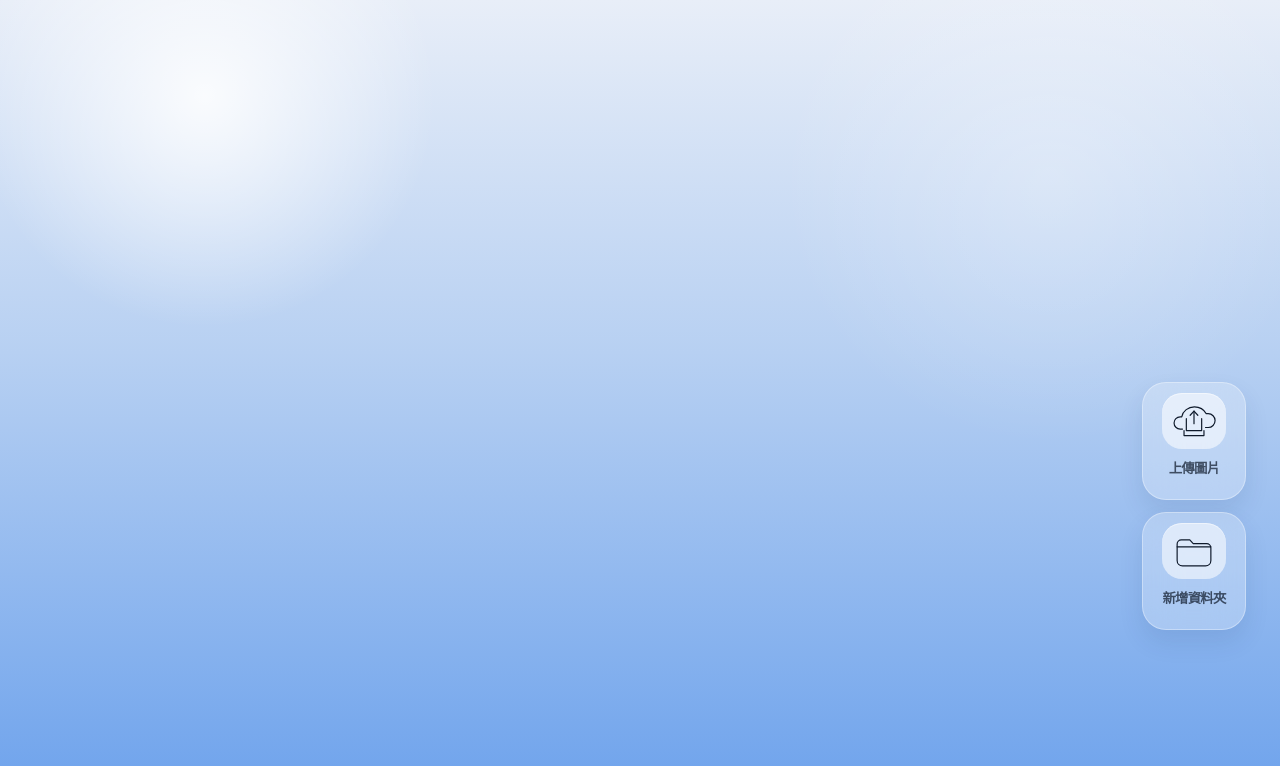
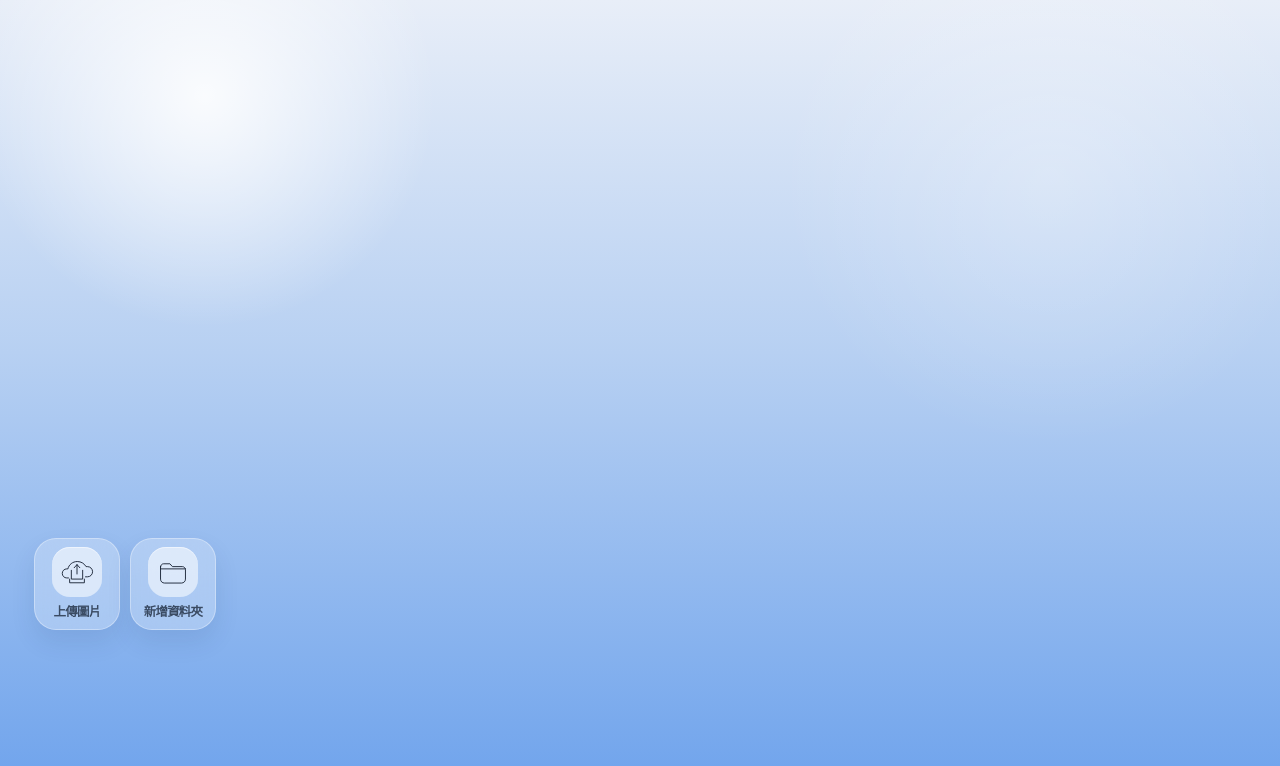
Before and after one commit to CRCRCRCRCRC/imagewebsite, a website: page index.html in a window 1280 px wide. Drawn offline with Linux system fonts and the light colour scheme; no server answers.

Commit message:
Move action buttons to lower left and shrink them

```diff
--- a/styles.css
+++ b/styles.css
@@ -152,18 +152,45 @@ body::selection {
 
 .sidebar-tools {
   position: fixed;
-  right: 34px;
+  left: 34px;
   bottom: 170px;
   z-index: 18;
-  width: 104px;
+  width: max-content;
   transform: none;
 }
 
 .desktop-grid {
   display: grid;
-  grid-template-columns: 104px;
-  gap: 12px;
+  grid-auto-flow: column;
+  grid-auto-columns: 86px;
+  gap: 10px;
   justify-content: start;
+}
+
+.sidebar-tools .desktop-action {
+  width: 86px;
+  height: 92px;
+  gap: 7px;
+  padding: 8px 5px 6px;
+  border-radius: 22px;
+}
+
+.sidebar-tools .icon-surface {
+  width: 50px;
+  height: 50px;
+  border-radius: 18px;
+}
+
+.sidebar-tools .line-icon {
+  width: 34px;
+  height: 34px;
+}
+
+.sidebar-tools .desktop-action strong {
+  max-width: 76px;
+  min-height: auto;
+  font-size: 0.78rem;
+  line-height: 1.15;
 }
 
 .folder-strip {
@@ -889,6 +916,8 @@ body::selection {
   }
 
   .desktop-grid {
+    grid-auto-flow: row;
+    grid-auto-columns: auto;
     grid-template-columns: repeat(2, minmax(96px, 104px));
     justify-content: start;
   }
```
